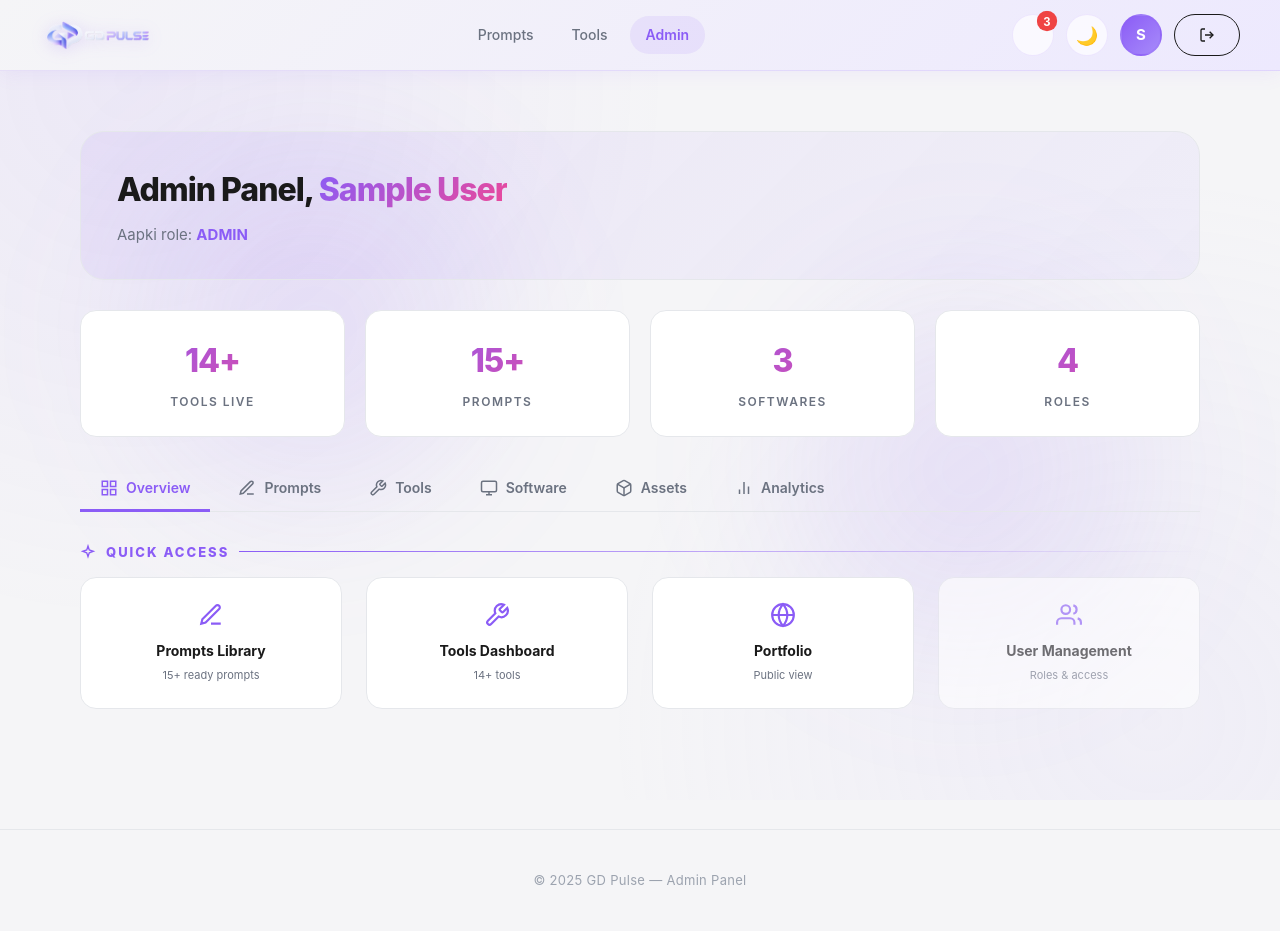
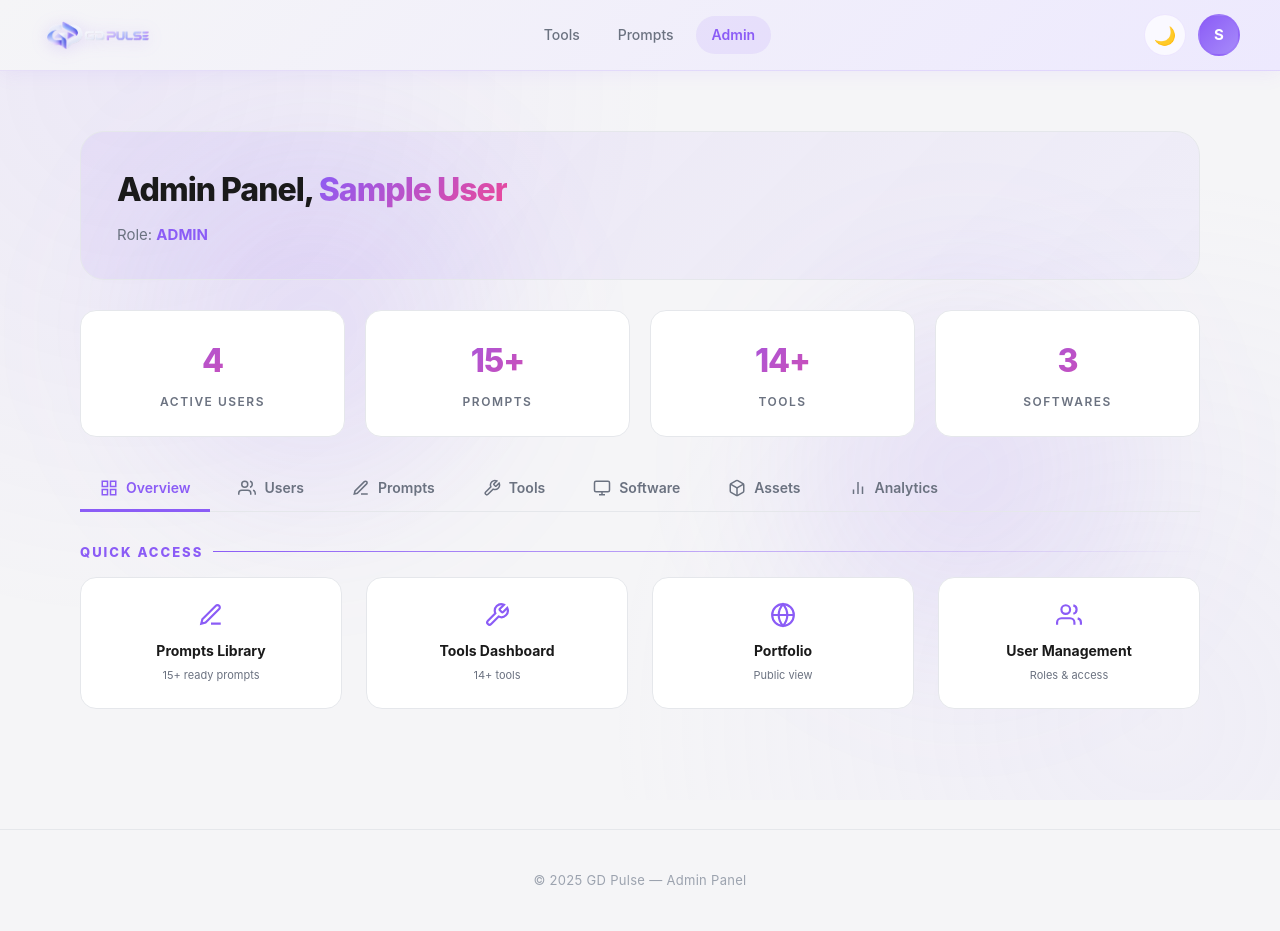
Before and after one commit to IGDIVU/gd-pulse, a Flask app: page /admin in a window 1280 px wide. Run offline with Flask 3, Linux system fonts and the light colour scheme; the visitor is signed in with stand-in values (Sample User, id 1).

Commit message:
Update admin.html

```diff
--- a/templates/admin.html
+++ b/templates/admin.html
@@ -147,20 +117,16 @@
   <header>
     <a href="/" class="logo"><img src="/static/logo-horizontal.png" alt="GD Pulse"></a>
     <nav class="nav-links">
+      <a href="/tools">Tools</a>
       <a href="/prompts">Prompts</a>
-      <a href="/tools">Tools</a>
       <a href="/admin" class="active">Admin</a>
     </nav>
     <div class="header-right">
-      <button class="icon-btn" title="Notifications" onclick="alert('Notifications coming soon')">
-        <span data-icon="bell"></span>
-        <span class="badge">3</span>
-      </button>
       <button class="theme-toggle" onclick="toggleTheme(event)" title="Toggle theme"></button>
-      <div class="avatar" title="{{ name }}">{{ name[0]|upper }}</div>
-      <a href="/logout" class="btn btn-outline" style="display:inline-flex;align-items:center;gap:6px;">
-        <span data-icon="logout" style="width:16px;height:16px;display:inline-flex;"></span>
-      </a>
+      {% if role == 'owner' %}
+        <a href="/owner" class="btn btn-primary">Owner</a>
+      {% endif %}
+      <a href="/logout" class="avatar" title="{{ name }}">{{ name[0]|upper }}</a>
     </div>
   </header>
 
@@ -169,32 +135,22 @@
 
       <div class="welcome reveal">
         <h1>Admin Panel, <span class="highlight">{{ name }}</span></h1>
-        <p>Aapki role: <b style="color:var(--primary);text-transform:uppercase;">{{ role }}</b></p>
+        <p>Role: <b style="color:var(--primary);text-transform:uppercase;">{{ role }}</b></p>
       </div>
 
       <div class="stats">
-        <div class="stat-card reveal">
-          <div class="value">14+</div>
-          <div class="label">Tools Live</div>
-        </div>
-        <div class="stat-card reveal">
-          <div class="value">15+</div>
-          <div class="label">Prompts</div>
-        </div>
-        <div class="stat-card reveal">
-          <div class="value">3</div>
-          <div class="label">Softwares</div>
-        </div>
-        <div class="stat-card reveal">
-          <div class="value">4</div>
-          <div class="label">Roles</div>
-        </div>
+        <div class="stat-card reveal"><div class="value">4</div><div class="label">Active Users</div></div>
+        <div class="stat-card reveal"><div class="value">15+</div><div class="label">Prompts</div></div>
+        <div class="stat-card reveal"><div class="value">14+</div><div class="label">Tools</div></div>
+        <div class="stat-card reveal"><div class="value">3</div><div class="label">Softwares</div></div>
       </div>
 
-      <!-- TABS -->
       <div class="tab-bar">
         <button class="tab-btn active" onclick="switchTab('overview', this)">
           <span data-icon="grid" style="width:18px;height:18px;display:inline-flex;"></span> Overview
+        </button>
+        <button class="tab-btn" onclick="switchTab('users', this)">
+          <span data-icon="users" style="width:18px;height:18px;display:inline-flex;"></span> Users
         </button>
         <button class="tab-btn" onclick="switchTab('prompts', this)">
           <span data-icon="prompts" style="width:18px;height:18px;display:inline-flex;"></span> Prompts
@@ -234,169 +188,177 @@
             <div class="title">Portfolio</div>
             <div class="desc">Public view</div>
           </a>
-          <div class="tool-card reveal" onclick="alert('Role management — coming soon')" style="opacity:0.6;">
+          <div class="tool-card reveal" onclick="switchTab('users', document.querySelectorAll('.tab-btn')[1])">
             <span class="tool-icon" data-icon="users"></span>
             <div class="title">User Management</div>
             <div class="desc">Roles & access</div>
           </div>
         </div>
+      </div>
 
-        {% if role == 'owner' %}
-        <div class="section-label" style="margin-top:50px;">
-          <span data-icon="sparkle" style="width:16px;height:16px;display:inline-flex;"></span> Owner Controls
+      <!-- USERS MANAGEMENT -->
+      <div class="tab-content" id="tab-users">
+        <div class="section-label">User Management</div>
+        <div class="info reveal" style="margin-bottom:20px;">
+          <b>Note:</b> Abhi users hardcoded hain. Role creation, new user add, edit, delete — <b>coming soon</b> (owner panel me).
+        </div>
+        <div class="mgmt-table reveal">
+          <table>
+            <thead>
+              <tr>
+                <th>Username</th>
+                <th>Name</th>
+                <th>Role</th>
+                <th>Access</th>
+                <th>Actions</th>
+              </tr>
+            </thead>
+            <tbody>
+              <tr>
+                <td><b>owner</b></td>
+                <td>Owner</td>
+                <td><span class="badge-role owner">Owner</span></td>
+                <td>Full + God Mode</td>
+                <td>
+                  <button class="action-btn-sm" onclick="alert('Coming soon')">Edit</button>
+                  <button class="action-btn-sm danger" onclick="alert('Cannot delete owner')">Delete</button>
+                </td>
+              </tr>
+              <tr>
+                <td><b>admin</b></td>
+                <td>Admin</td>
+                <td><span class="badge-role admin">Admin</span></td>
+                <td>Full Management</td>
+                <td>
+                  <button class="action-btn-sm" onclick="alert('Coming soon')">Edit</button>
+                  <button class="action-btn-sm danger" onclick="alert('Cannot delete admin')">Delete</button>
+                </td>
+              </tr>
+              <tr>
+                <td><b>staff</b></td>
+                <td>Staff</td>
+                <td><span class="badge-role staff">Staff</span></td>
+                <td>Tools + Prompts (read)</td>
+                <td>
+                  <button class="action-btn-sm" onclick="alert('Coming soon')">Edit</button>
+                  <button class="action-btn-sm danger" onclick="alert('Coming soon')">Delete</button>
+                </td>
+              </tr>
+              <tr>
+                <td><b>user</b></td>
+                <td>User</td>
+                <td><span class="badge-role user">User</span></td>
+                <td>Portfolio only</td>
+                <td>
+                  <button class="action-btn-sm" onclick="alert('Coming soon')">Edit</button>
+                  <button class="action-btn-sm danger" onclick="alert('Coming soon')">Delete</button>
+                </td>
+              </tr>
+            </tbody>
+          </table>
+        </div>
+        <button class="btn btn-primary reveal" onclick="alert('Add User — coming soon')" style="display:inline-flex;align-items:center;gap:8px;">
+          <span data-icon="users" style="width:16px;height:16px;display:inline-flex;"></span> Add New User
+        </button>
+      </div>
+
+      <!-- PROMPTS -->
+      <div class="tab-content" id="tab-prompts">
+        <div class="section-label">Prompts Management</div>
+        <div class="info reveal" style="margin-bottom:20px;">
+          <b>Note:</b> Prompt <b>CRUD</b> (add/edit/delete) coming soon. Filhaal library dekho.
         </div>
         <div class="grid grid-3">
-          <div class="tool-card reveal" onclick="alert('Theme editor — coming soon')" style="opacity:0.6;">
-            <span class="tool-icon" data-icon="design"></span>
-            <div class="title">Theme Editor</div>
-            <div class="desc">Change colors, fonts from UI</div>
+          <div class="tool-card reveal" onclick="window.location.href='/prompts'">
+            <span class="tool-icon" data-icon="prompts"></span>
+            <div class="title">Open Library</div>
+            <div class="desc">View all prompts</div>
           </div>
-          <div class="tool-card reveal" onclick="alert('Role management — coming soon')" style="opacity:0.6;">
+          <div class="tool-card reveal" onclick="alert('Add Prompt — coming soon')" style="opacity:0.6;">
+            <span class="tool-icon" data-icon="sparkle"></span>
+            <div class="title">Add New Prompt</div>
+            <div class="desc">Create prompt (soon)</div>
+          </div>
+          <div class="tool-card reveal" onclick="alert('Manage Visibility — coming soon')" style="opacity:0.6;">
             <span class="tool-icon" data-icon="users"></span>
-            <div class="title">Role Management</div>
-            <div class="desc">Add/edit staff & users</div>
+            <div class="title">Manage Visibility</div>
+            <div class="desc">Kisko dikhe (soon)</div>
           </div>
-          <div class="tool-card reveal" onclick="alert('Site settings — coming soon')" style="opacity:0.6;">
-            <span class="tool-icon" data-icon="software"></span>
-            <div class="title">Site Settings</div>
-            <div class="desc">Structure, pages, config</div>
-          </div>
-        </div>
-        {% endif %}
-      </div>
-
-      <!-- TAB: PROMPTS -->
-      <div class="tab-content" id="tab-prompts">
-        <div class="section-label">
-          <span data-icon="prompts" style="width:16px;height:16px;display:inline-flex;"></span> Prompts Library
-        </div>
-        {% if role in ('owner', 'admin') %}
-        <div class="info reveal" style="margin-bottom:20px;">
-          <b>Note:</b> Prompt CRUD (add/edit/delete) abhi coming soon hai. Filhaal prompts library dekho.
-        </div>
-        {% endif %}
-        <a href="/prompts" class="btn btn-primary reveal" style="display:inline-flex;align-items:center;gap:8px;">
-          Open Prompts Library <span data-icon="arrowRight" style="width:16px;height:16px;display:inline-flex;"></span>
-        </a>
-      </div>
-
-      <!-- TAB: TOOLS -->
-      <div class="tab-content" id="tab-tools">
-        <div class="section-label">
-          <span data-icon="tools" style="width:16px;height:16px;display:inline-flex;"></span> All Tools
-        </div>
-        <div class="grid grid-4">
-          <a href="/tools/gst" class="tool-card reveal">
-            <span class="tool-icon" data-icon="gst"></span><div class="title">GST</div>
-          </a>
-          <a href="/tools/emi" class="tool-card reveal">
-            <span class="tool-icon" data-icon="emi"></span><div class="title">EMI</div>
-          </a>
-          <a href="/tools/age" class="tool-card reveal">
-            <span class="tool-icon" data-icon="age"></span><div class="title">Age</div>
-          </a>
-          <a href="/tools/number-to-words" class="tool-card reveal">
-            <span class="tool-icon" data-icon="number"></span><div class="title">Number→Words</div>
-          </a>
-          <a href="/tools/unit-converter" class="tool-card reveal">
-            <span class="tool-icon" data-icon="unit"></span><div class="title">Unit Converter</div>
-          </a>
-          <a href="/tools/text-tools" class="tool-card reveal">
-            <span class="tool-icon" data-icon="text"></span><div class="title">Text Tools</div>
-          </a>
-          <a href="/tools/qr-code" class="tool-card reveal">
-            <span class="tool-icon" data-icon="qr"></span><div class="title">QR Code</div>
-          </a>
-          <a href="/tools/image-resize" class="tool-card reveal">
-            <span class="tool-icon" data-icon="image"></span><div class="title">Image Resize</div>
-          </a>
-          <a href="/tools/image-compress" class="tool-card reveal">
-            <span class="tool-icon" data-icon="compress"></span><div class="title">Compress</div>
-          </a>
-          <a href="/tools/image-crop" class="tool-card reveal">
-            <span class="tool-icon" data-icon="crop"></span><div class="title">Crop</div>
-          </a>
-          <a href="/tools/photo-to-pdf" class="tool-card reveal">
-            <span class="tool-icon" data-icon="pdf"></span><div class="title">Photo→PDF</div>
-          </a>
-          <a href="/tools/pdf-merge" class="tool-card reveal">
-            <span class="tool-icon" data-icon="pdfMerge"></span><div class="title">PDF Merge</div>
-          </a>
-          <a href="/tools/video-to-mp3" class="tool-card reveal">
-            <span class="tool-icon" data-icon="audio"></span><div class="title">Video→MP3</div>
-          </a>
         </div>
       </div>
 
-      <!-- TAB: SOFTWARE -->
+      <!-- TOOLS -->
+      <div class="tab-content" id="tab-tools">
+        <div class="section-label">Tools Management</div>
+        <div class="info reveal" style="margin-bottom:20px;">
+          <b>Note:</b> Tool enable/disable, kisko access — coming soon.
+        </div>
+        <div class="grid grid-4">
+          <div class="tool-card reveal"><span class="tool-icon" data-icon="gst"></span><div class="title">GST</div><div class="desc">Active</div></div>
+          <div class="tool-card reveal"><span class="tool-icon" data-icon="emi"></span><div class="title">EMI</div><div class="desc">Active</div></div>
+          <div class="tool-card reveal"><span class="tool-icon" data-icon="qr"></span><div class="title">QR Code</div><div class="desc">Active</div></div>
+          <div class="tool-card reveal"><span class="tool-icon" data-icon="image"></span><div class="title">Image Resize</div><div class="desc">Active</div></div>
+          <div class="tool-card reveal"><span class="tool-icon" data-icon="pdf"></span><div class="title">Photo→PDF</div><div class="desc">Active</div></div>
+          <div class="tool-card reveal"><span class="tool-icon" data-icon="pdfMerge"></span><div class="title">PDF Merge</div><div class="desc">Active</div></div>
+          <div class="tool-card reveal"><span class="tool-icon" data-icon="audio"></span><div class="title">Video→MP3</div><div class="desc">Active</div></div>
+          <div class="tool-card reveal" onclick="alert('Tool config — coming soon')" style="opacity:0.6;">
+            <span class="tool-icon" data-icon="tools"></span><div class="title">Configure</div><div class="desc">Soon</div>
+          </div>
+        </div>
+      </div>
+
+      <!-- SOFTWARE -->
       <div class="tab-content" id="tab-software">
-        <div class="section-label">
-          <span data-icon="software" style="width:16px;height:16px;display:inline-flex;"></span> GD Business — Software Projects
-        </div>
+        <div class="section-label">GD Business — Software Projects</div>
         <div class="grid grid-3">
           <div class="card reveal" onclick="alert('Retail Software — coming soon')">
             <span class="tool-icon" data-icon="retail"></span>
             <div class="title">Retail Store</div>
-            <div class="desc">Gofrugal style POS — Item, Purchase, Sale, Stock</div>
+            <div class="desc">Gofrugal style POS</div>
             <span class="soon">SOON</span>
           </div>
           <div class="card reveal" onclick="alert('Restaurant Software — coming soon')">
             <span class="tool-icon" data-icon="restaurant"></span>
             <div class="title">Restaurant POS</div>
-            <div class="desc">Ezee Optimum style — Table, Order, Kitchen, Billing</div>
+            <div class="desc">Ezee Optimum style</div>
             <span class="soon">SOON</span>
           </div>
           <div class="card reveal" onclick="alert('Sand Business — coming soon')">
             <span class="tool-icon" data-icon="sand"></span>
             <div class="title">Sand Business</div>
-            <div class="desc">Stock, Truck, Challan, Client Billing</div>
+            <div class="desc">Stock, Truck, Billing</div>
             <span class="soon">SOON</span>
           </div>
         </div>
       </div>
 
-      <!-- TAB: ASSETS -->
+      <!-- ASSETS -->
       <div class="tab-content" id="tab-assets">
-        <div class="section-label">
-          <span data-icon="assets" style="width:16px;height:16px;display:inline-flex;"></span> Assets Library
-        </div>
+        <div class="section-label">Assets Library</div>
         <div class="grid grid-4">
           <div class="tool-card reveal" onclick="alert('PNG Library — coming soon')">
-            <span class="tool-icon" data-icon="image"></span>
-            <div class="title">PNG Library</div>
-            <div class="desc">Transparent images</div>
+            <span class="tool-icon" data-icon="image"></span><div class="title">PNG Library</div>
           </div>
-          <div class="tool-card reveal" onclick="alert('Sound Effects — coming soon')">
-            <span class="tool-icon" data-icon="audio"></span>
-            <div class="title">Sound Effects</div>
-            <div class="desc">Audio library</div>
+          <div class="tool-card reveal" onclick="alert('Sound — coming soon')">
+            <span class="tool-icon" data-icon="audio"></span><div class="title">Sound Effects</div>
           </div>
           <div class="tool-card reveal" onclick="alert('Templates — coming soon')">
-            <span class="tool-icon" data-icon="assets"></span>
-            <div class="title">Templates</div>
-            <div class="desc">Design templates</div>
+            <span class="tool-icon" data-icon="assets"></span><div class="title">Templates</div>
           </div>
           <div class="tool-card reveal" onclick="alert('Fonts — coming soon')">
-            <span class="tool-icon" data-icon="text"></span>
-            <div class="title">Fonts</div>
-            <div class="desc">Typography library</div>
+            <span class="tool-icon" data-icon="text"></span><div class="title">Fonts</div>
           </div>
         </div>
       </div>
 
-      <!-- TAB: ANALYTICS -->
+      <!-- ANALYTICS -->
       <div class="tab-content" id="tab-analytics">
-        <div class="section-label">
-          <span data-icon="analytics" style="width:16px;height:16px;display:inline-flex;"></span> YouTube Analytics
-        </div>
+        <div class="section-label">YouTube Analytics</div>
         <div class="stats">
           <div class="stat-card reveal"><div class="value">--</div><div class="label">Subscribers</div></div>
-          <div class="stat-card reveal"><div class="value">--</div><div class="label">Total Views</div></div>
+          <div class="stat-card reveal"><div class="value">--</div><div class="label">Views</div></div>
           <div class="stat-card reveal"><div class="value">--</div><div class="label">Watch Hours</div></div>
           <div class="stat-card reveal"><div class="value">--</div><div class="label">Engagement</div></div>
-        </div>
-        <div class="info reveal" style="margin-top:20px;">
-          <b>Coming soon:</b> YouTube Data API connect karke live stats — last 3-5 videos ke views, likes, comments yahan dikhenge.
         </div>
       </div>
 
```
Also changed, not shown: other parts of templates/admin.html (+61 -93 lines).
